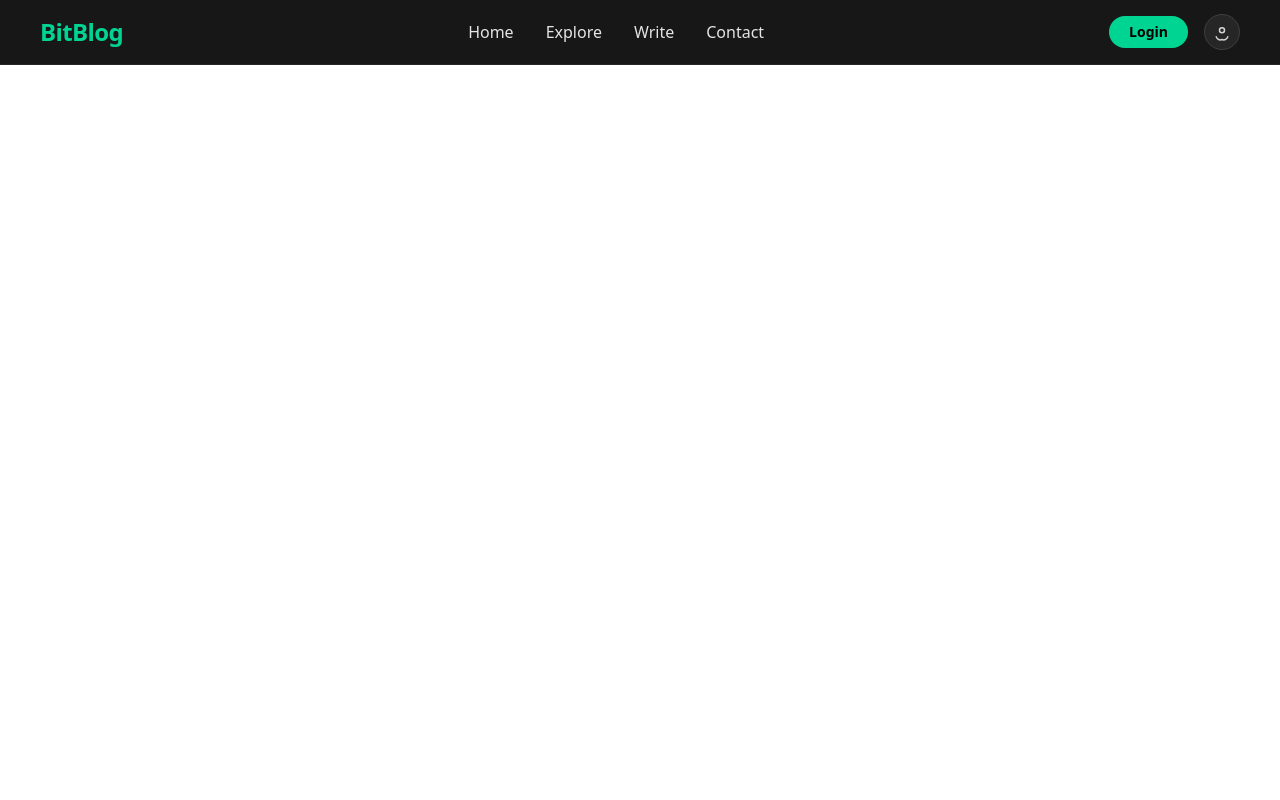
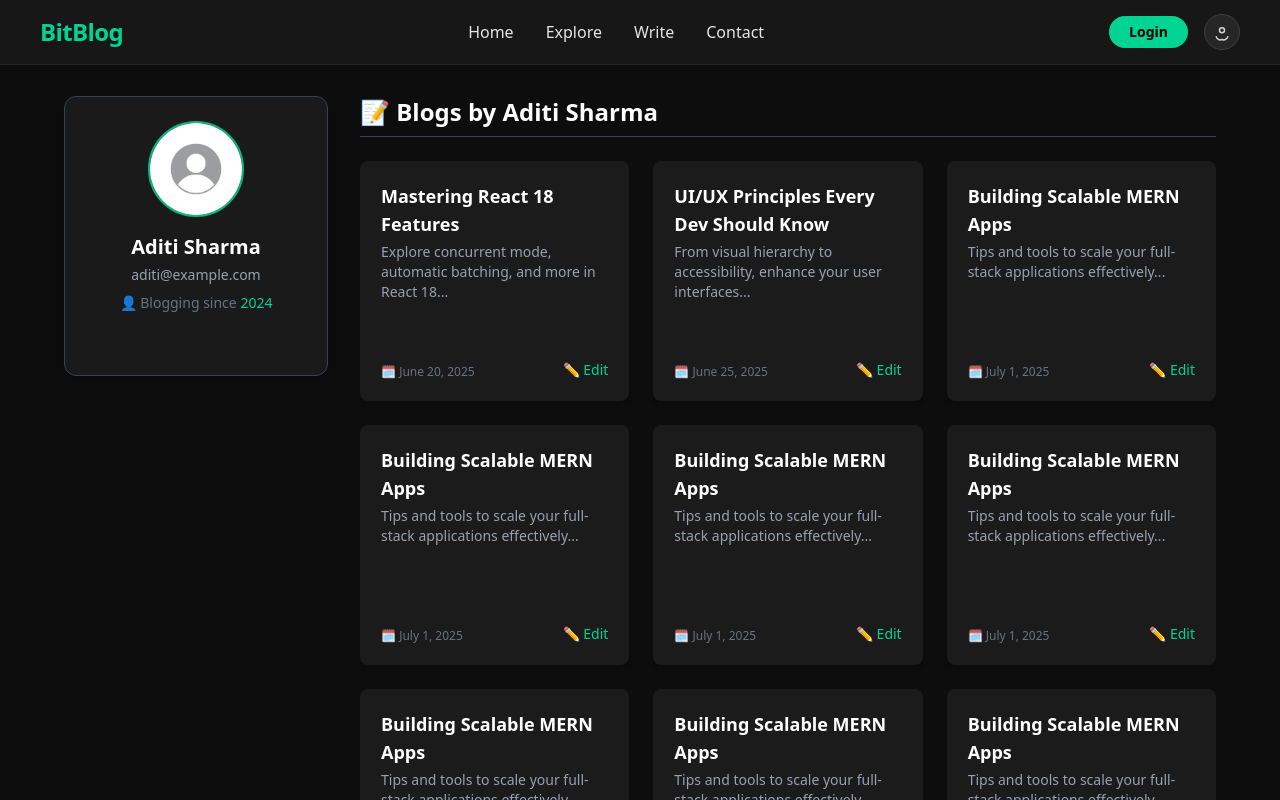
Before and after one commit to ikeshav26/blog-app, a React (Vite) app in the folder frontend/: page /profile in a window 1280 px wide. Shown: the top 800 px of the page. Built offline with nearby package versions, Linux system fonts and the light colour scheme.

Commit message:
Profile page

```diff
--- a/frontend/src/pages/Profile.jsx
+++ b/frontend/src/pages/Profile.jsx
@@ -1,11 +1,121 @@
-import React from 'react'
+import React from 'react';
+import { Link } from 'react-router-dom';
 
 const Profile = () => {
+  const user = {
+    name: 'Aditi Sharma',
+    email: 'aditi@example.com',
+    avatar: '/profile.jpg',
+  };
+
+  const blogs = [
+    {
+      id: 1,
+      title: 'Mastering React 18 Features',
+      excerpt: 'Explore concurrent mode, automatic batching, and more in React 18...',
+      createdAt: 'June 20, 2025',
+    },
+    {
+      id: 2,
+      title: 'UI/UX Principles Every Dev Should Know',
+      excerpt: 'From visual hierarchy to accessibility, enhance your user interfaces...',
+      createdAt: 'June 25, 2025',
+    },
+    {
+      id: 3,
+      title: 'Building Scalable MERN Apps',
+      excerpt: 'Tips and tools to scale your full-stack applications effectively...',
+      createdAt: 'July 1, 2025',
+    },
+    {
+      id: 4,
+      title: 'Building Scalable MERN Apps',
+      excerpt: 'Tips and tools to scale your full-stack applications effectively...',
+      createdAt: 'July 1, 2025',
+    },
+    {
+      id: 5,
+      title: 'Building Scalable MERN Apps',
+      excerpt: 'Tips and tools to scale your full-stack applications effectively...',
+      createdAt: 'July 1, 2025',
+    },
+    {
+      id: 6,
+      title: 'Building Scalable MERN Apps',
+      excerpt: 'Tips and tools to scale your full-stack applications effectively...',
+      createdAt: 'July 1, 2025',
+    },
+    {
+      id: 7,
+      title: 'Building Scalable MERN Apps',
+      excerpt: 'Tips and tools to scale your full-stack applications effectively...',
+      createdAt: 'July 1, 2025',
+    },
+    {
+      id: 8,
+      title: 'Building Scalable MERN Apps',
+      excerpt: 'Tips and tools to scale your full-stack applications effectively...',
+      createdAt: 'July 1, 2025',
+    },
+    {
+      id: 9,
+      title: 'Building Scalable MERN Apps',
+      excerpt: 'Tips and tools to scale your full-stack applications effectively...',
+      createdAt: 'July 1, 2025',
+    },
+  ];
+
   return (
-    <div>
-      profile page
+    <div className="bg-[#0d0d0d] text-white min-h-screen pt-24 px-4 md:px-12 pb-16">
+      <div className="max-w-6xl mx-auto grid md:grid-cols-4 gap-8">
+
+        {/* Sidebar Profile */}
+        <div className="col-span-1 max-h-70 bg-[#1a1a1a] rounded-xl p-6 shadow-lg flex flex-col items-center text-center border border-gray-700">
+          <img
+            src={user.avatar}
+            alt="User Avatar"
+            className="w-24 h-24 rounded-full border-2 border-emerald-500 mb-4"
+          />
+          <h2 className="text-xl font-bold">{user.name}</h2>
+          <p className="text-gray-400 text-sm mt-1">{user.email}</p>
+          <p className="text-sm text-gray-500 mt-2">
+            👤 Blogging since <span className="text-emerald-400">2024</span>
+          </p>
+        </div>
+
+        {/* Blog Section */}
+        <div className="col-span-3">
+          <h3 className="text-2xl font-semibold mb-6 border-b border-gray-700 pb-2">📝 Blogs by {user.name}</h3>
+          <div className="grid sm:grid-cols-2 lg:grid-cols-3 gap-6">
+            {blogs.map((blog) => (
+              <Link to={`/blog/${blog.id}`} key={blog.id}>
+
+              <div
+                className="bg-[#1b1b1b] p-5 rounded-lg shadow-md hover:shadow-emerald-500/20 border border-transparent hover:border-emerald-500 transition-all duration-300 flex flex-col justify-between min-h-[240px]"
+              >
+                <div>
+                  <h4 className="text-lg font-semibold mb-1">{blog.title}</h4>
+                  <p className="text-sm text-gray-400 mb-3 line-clamp-3">{blog.excerpt}</p>
+                </div>
+
+                <div className="flex justify-between items-end">
+                  <p className="text-xs text-gray-500">🗓 {blog.createdAt}</p>
+                  <Link
+                    to={`/edit-blog/${blog.id}`}
+                    className="text-sm text-emerald-400 hover:underline font-medium"
+                  >
+                    ✏️ Edit
+                  </Link>
+                </div>
+              </div>
+              </Link>
+            ))}
+          </div>
+        </div>
+
+      </div>
     </div>
-  )
-}
+  );
+};
 
-export default Profile
+export default Profile;
```
